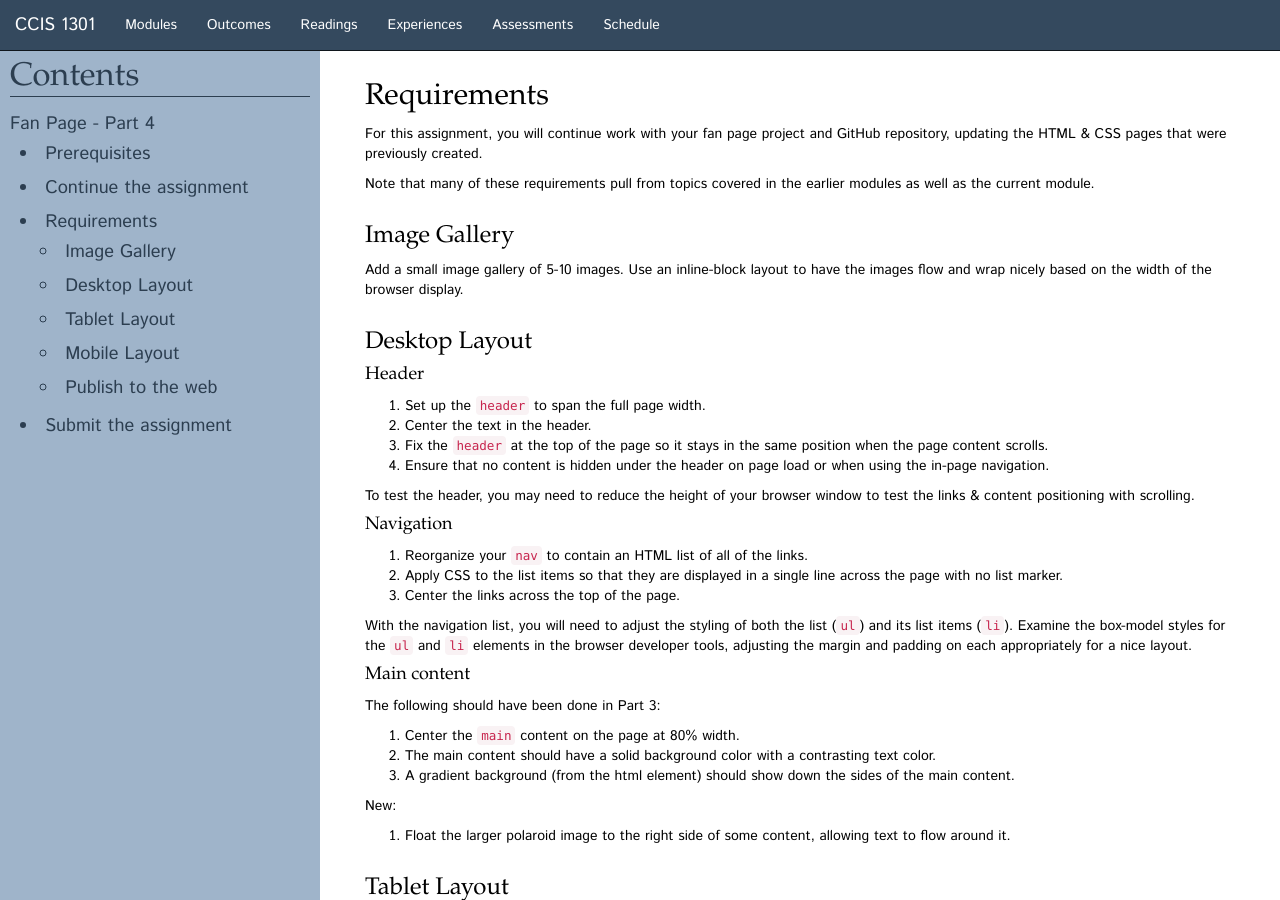
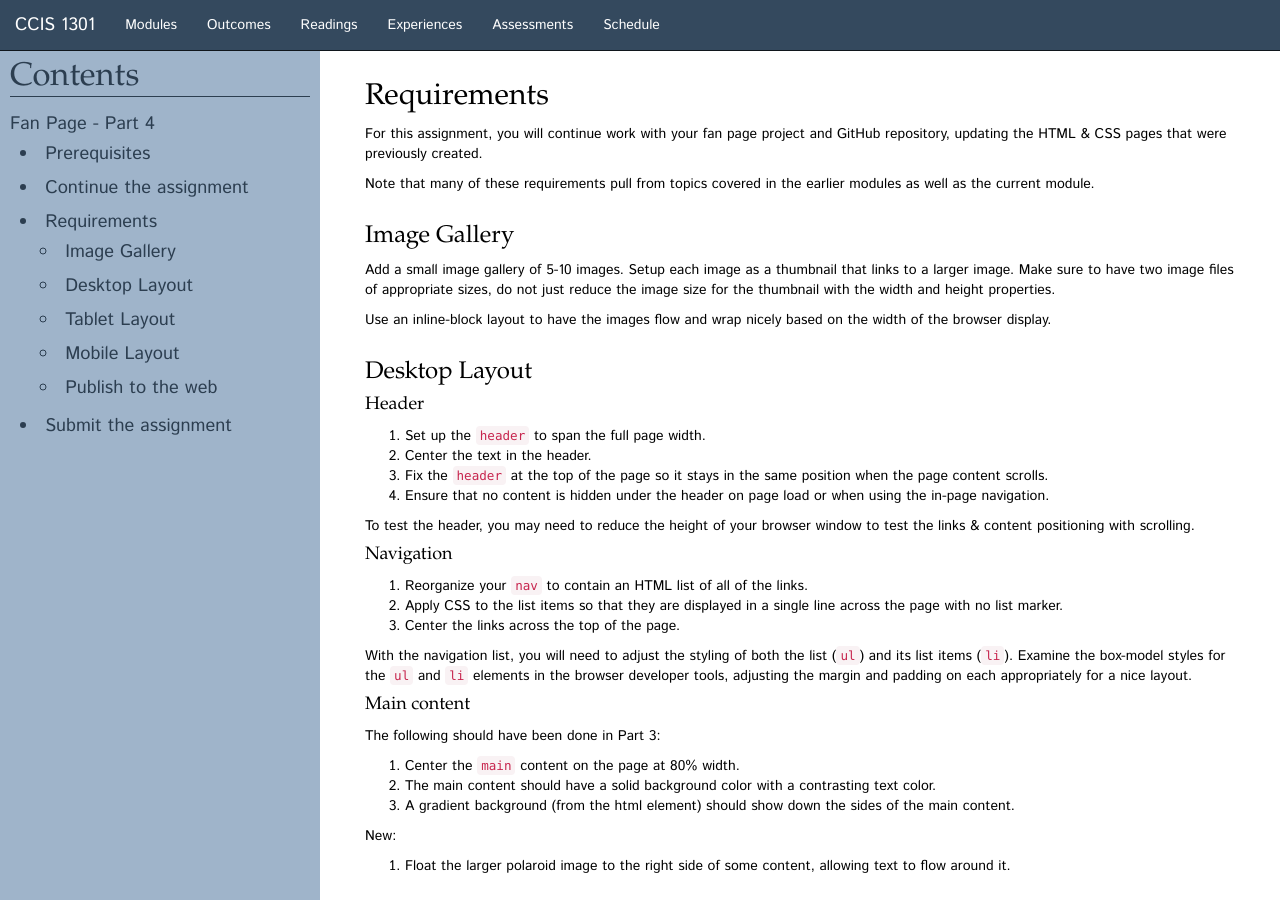
Before and after one commit to htc-ccis1301/fall-2017, a Jekyll site: the page built from _experiences/fan-page-pt4.md, in a window 1280 px wide and 900 px high, scrolled down 668 px. Built offline with Jekyll 4.4.1, drawn with Linux system fonts in a browser that asks for light colours; some web fonts are replaced.

Commit message:
update to fan-page-pt4

```diff
--- a/_experiences/fan-page-pt4.md
+++ b/_experiences/fan-page-pt4.md
@@ -34,7 +34,9 @@ For this assignment, you will continue work with your fan page project and GitHu
 Note that many of these requirements pull from topics covered in the earlier modules as well as the current module.
 
 ### Image Gallery
-Add a small image gallery of 5-10 images. Use an inline-block layout to have the images flow and wrap nicely based on the width of the browser display.
+Add a small image gallery of 5-10 images. Setup each image as a thumbnail that links to a larger image. Make sure to have two image files of appropriate sizes, do not just reduce the image size for the thumbnail with the width and height properties.
+
+Use an inline-block layout to have the images flow and wrap nicely based on the width of the browser display.
 
 ### Desktop Layout
 
```
